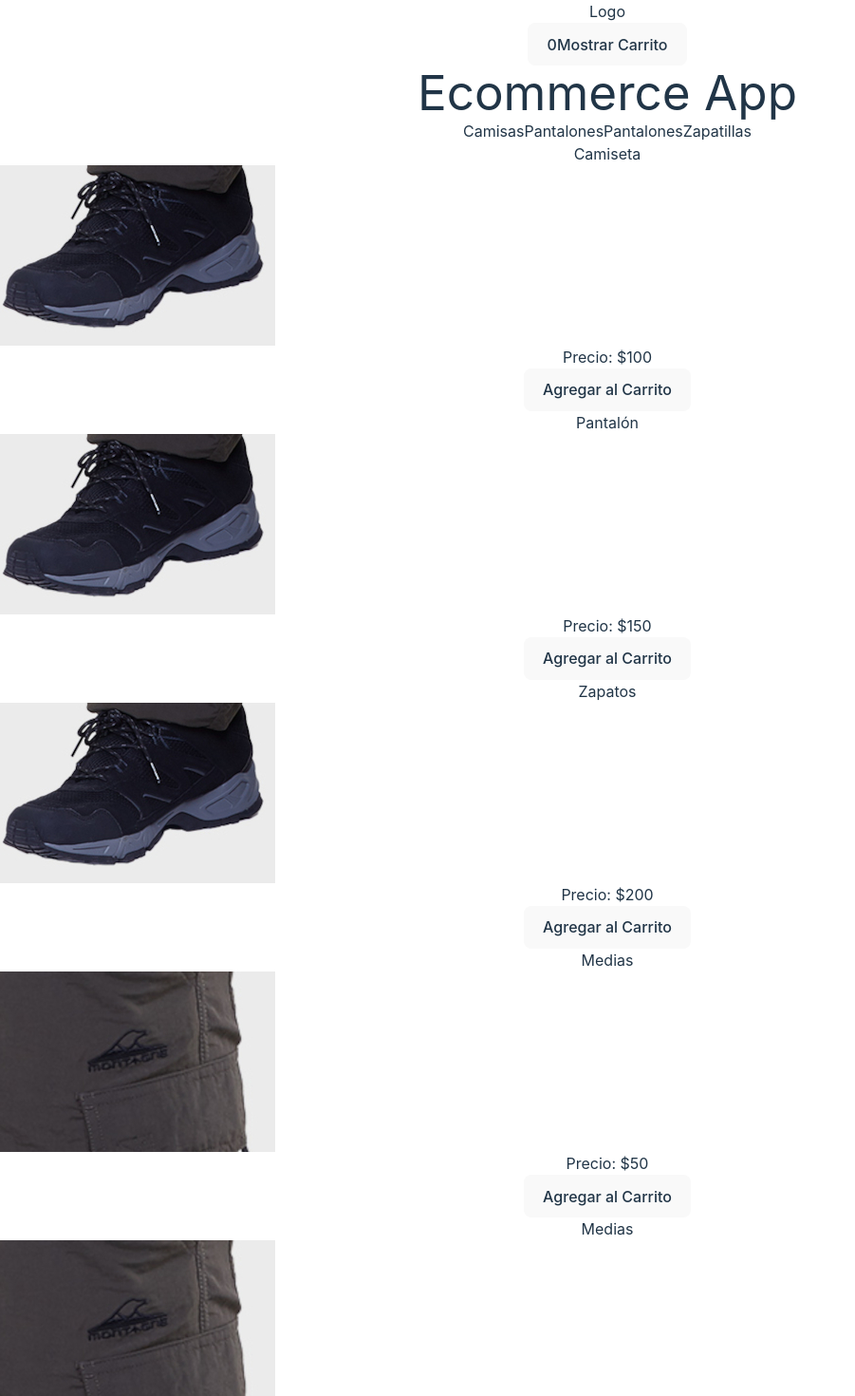
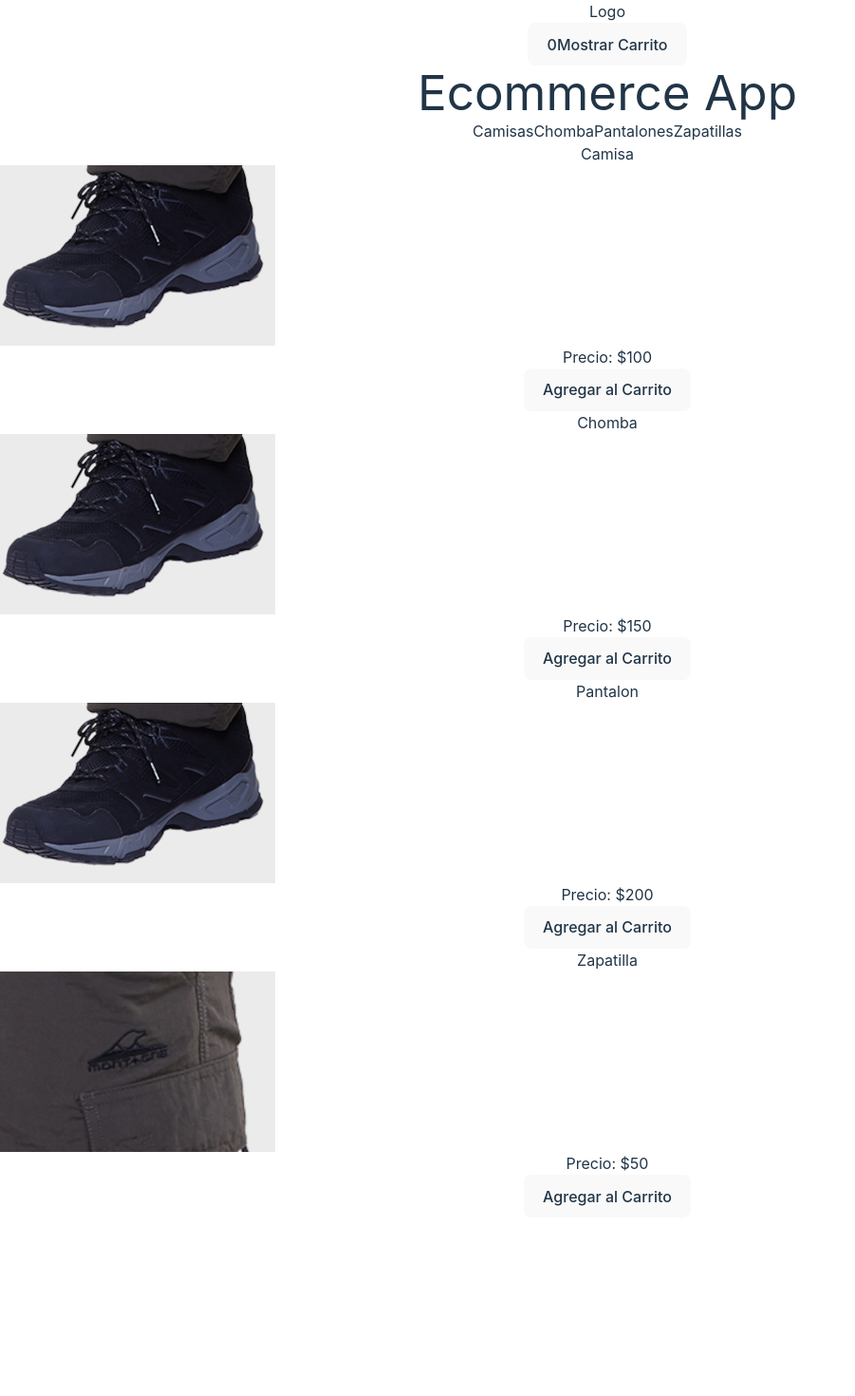
Before and after one commit to informaticadiaz/ecommerce-chat-gpt, a React (Vite) app: page / in a window 1280 px wide. Shown: the top 1470 px of the page at 95% size, without its empty margins (0-901 px from the left). After the commit the page ends 1282 px from the top, so only its background shows below. Built offline with nearby package versions, Linux system fonts and the light colour scheme.

Commit message:
change products

```diff
--- a/src/components/Category.jsx
+++ b/src/components/Category.jsx
@@ -6,7 +6,7 @@ export default function Category() {
         Camisas
       </span>
       <span className="rounded bg-slate-500 px-4 py-2 hover:bg-slate-700">
-        Pantalones
+        Chomba
       </span>
       <span className="rounded bg-slate-500 px-4 py-2 hover:bg-slate-700">
         Pantalones
--- a/src/productos/Productos.js
+++ b/src/productos/Productos.js
@@ -1,12 +1,12 @@
 // productos.js
 
 const productos = [
-  { id: 1, nombre: 'Camiseta', precio: 100, cantidad: 1, img: '/zapatillas.jpg' },
-  { id: 2, nombre: 'Pantalón', precio: 150, cantidad: 1, img: '/zapatillas.jpg' },
-  { id: 3, nombre: 'Zapatos', precio: 200, cantidad: 1, img: '/zapatillas.jpg' },
-  { id: 4, nombre: 'Medias', precio: 50, cantidad: 1, img: '/marca.jpg' },
-  { id: 5, nombre: 'Medias', precio: 50, cantidad: 1, img: '/marca.jpg' },
-  { id: 6, nombre: 'Medias',precio: 50, cantidad: 1, img: '/marca.jpg'  },
+  { id: 1, categoria: 'abc', nombre: 'Camisa', precio: 100, cantidad: 1, img: '/zapatillas.jpg' },
+  { id: 2, categoria: 'abc', nombre: 'Chomba', precio: 150, cantidad: 1, img: '/zapatillas.jpg' },
+  { id: 3, categoria: 'abc', nombre: 'Pantalon', precio: 200, cantidad: 1, img: '/zapatillas.jpg' },
+  { id: 4, categoria: 'abc', nombre: 'Zapatilla', precio: 50, cantidad: 1, img: '/marca.jpg' },
+
+
     // Agrega más productos según sea necesario
   ];
 
```
